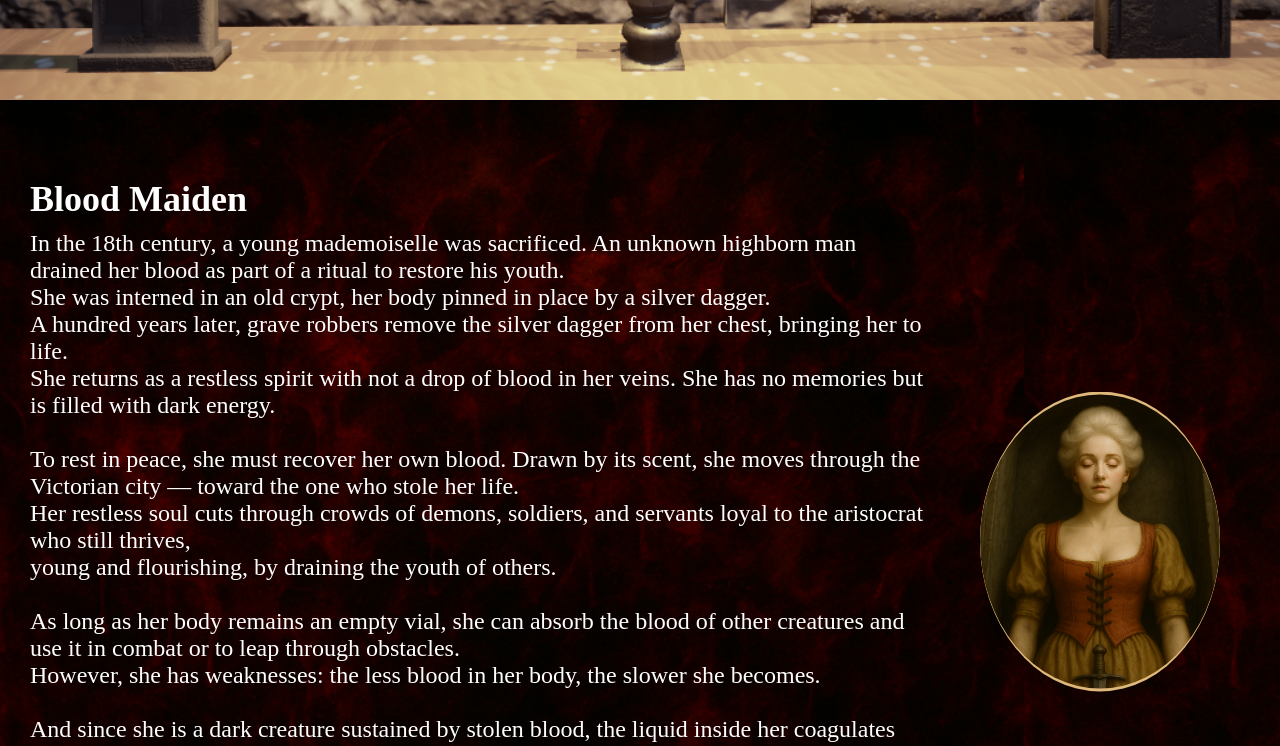
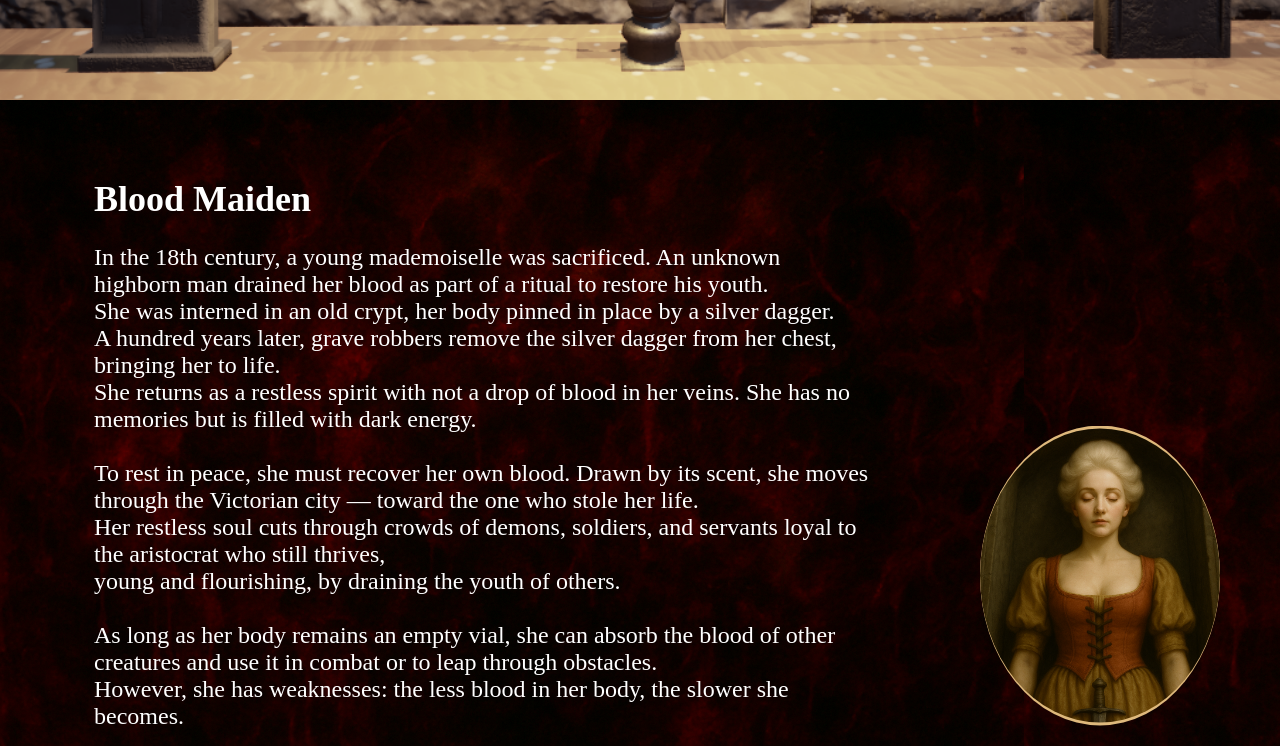
Before and after one commit to yevhenii-kapustian/Blood-Maiden, a Next.js app: page /about in a window 1280 px wide. Shown: the part 780-1526 px from the top of the page. Built offline with nearby package versions, Linux system fonts and the light colour scheme.

Commit message:
fixes for sheila

```diff
--- a/src/components/AboutGame/aboutGame.scss
+++ b/src/components/AboutGame/aboutGame.scss
@@ -21,10 +21,10 @@
     }
     &__content {
         font-size: 24px;
-        padding: 3rem 0;
+        padding: 3rem 4rem;
     }
     &__title {
-        padding-bottom: 10px;
+        padding-bottom: 1.5rem;
          @include responsive-media-m {
             text-align: center;
         }
```
